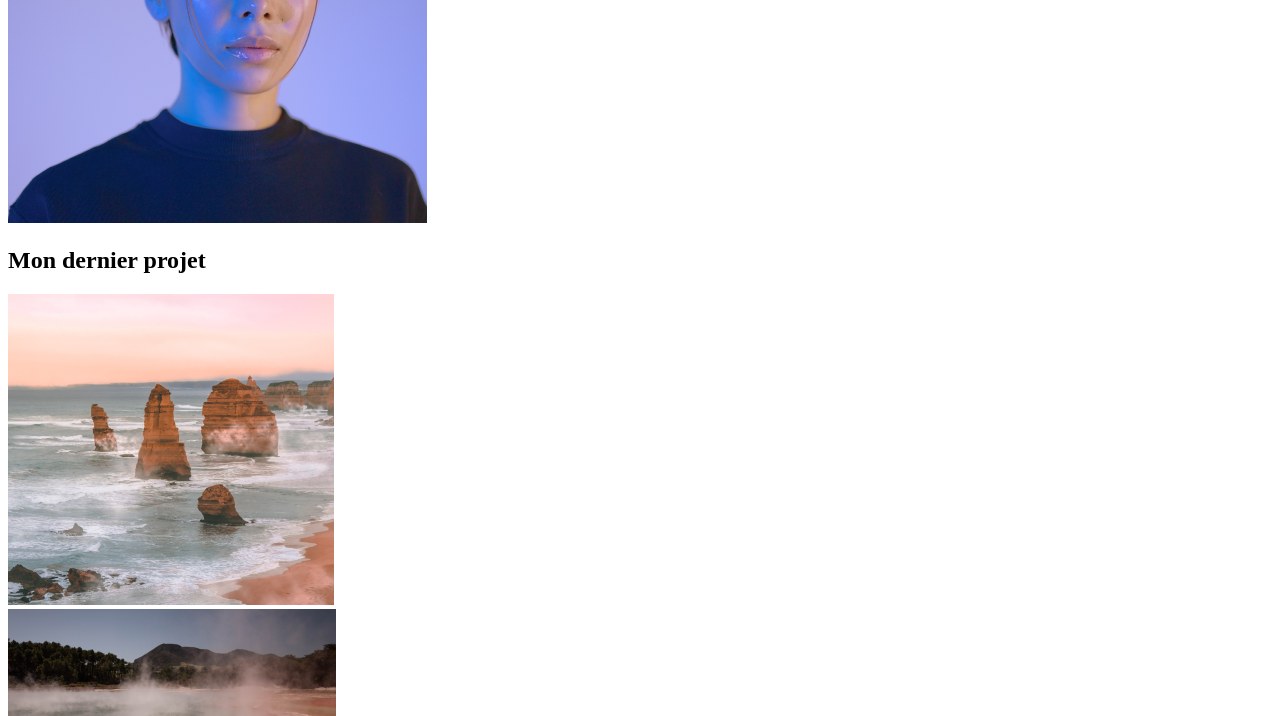
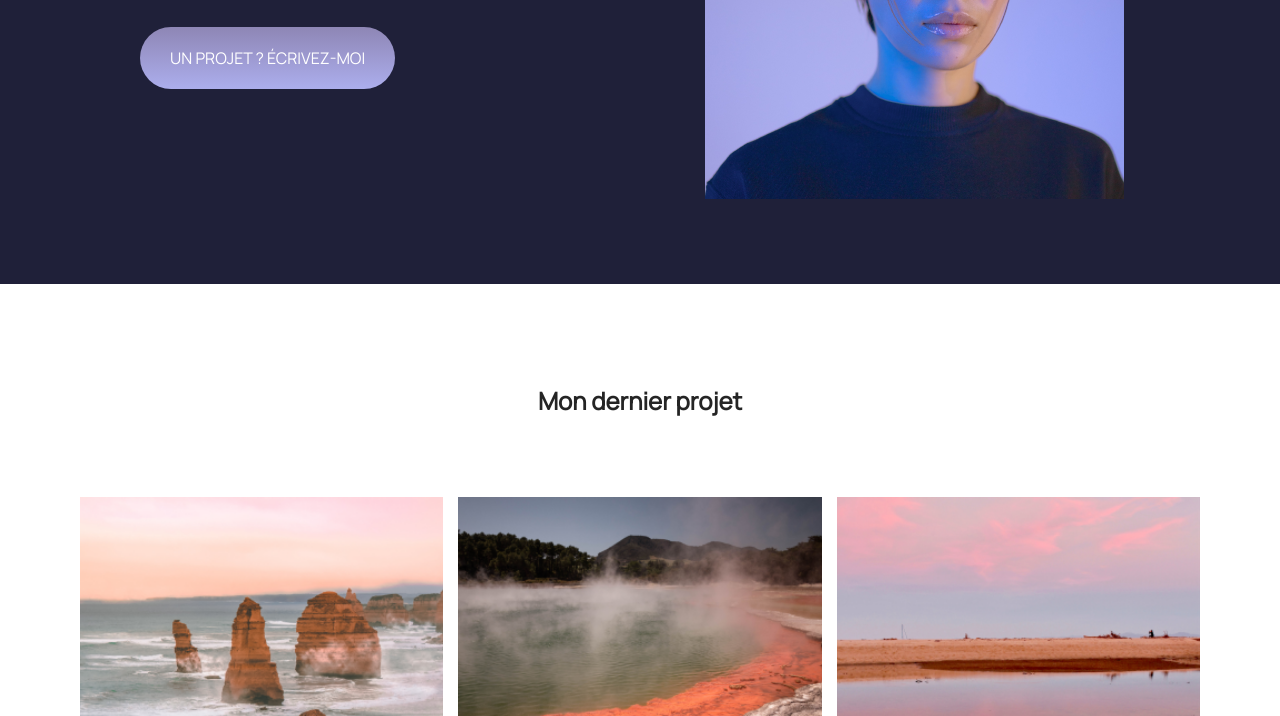
Before and after one commit to elomi21/Robbie, a plain HTML site: page index.html in a window 1280 px wide. Shown: the part 396-1112 px from the top of the page. Drawn offline with Linux system fonts and the light colour scheme; the site is published under a folder, as on GitHub Pages, so addresses that start at the root find nothing.

Commit message:
modif lien

```diff
--- a/index.html
+++ b/index.html
@@ -3,8 +3,8 @@
   <head>
     <meta charset="UTF-8" />
     <title>index</title>
-    <link href="/style/style.css" rel="stylesheet" />
-    <link href="/style/Index.css" rel="stylesheet" />
+    <link href="./style/style.css" rel="stylesheet" />
+    <link href="./style/Index.css" rel="stylesheet" />
     <link rel="preconnect" href="https://fonts.googleapis.com" />
     <link rel="preconnect" href="https://fonts.gstatic.com" crossorigin />
     <link
@@ -18,7 +18,7 @@
         <div class="logo">
           <a href="./index.html"
             ><img
-              src="photos/logo_robbie_lens.png"
+              src="./photos/logo_robbie_lens.png"
               class="lien-logos"
               alt="logo robbie lens"
           /></a>
```
